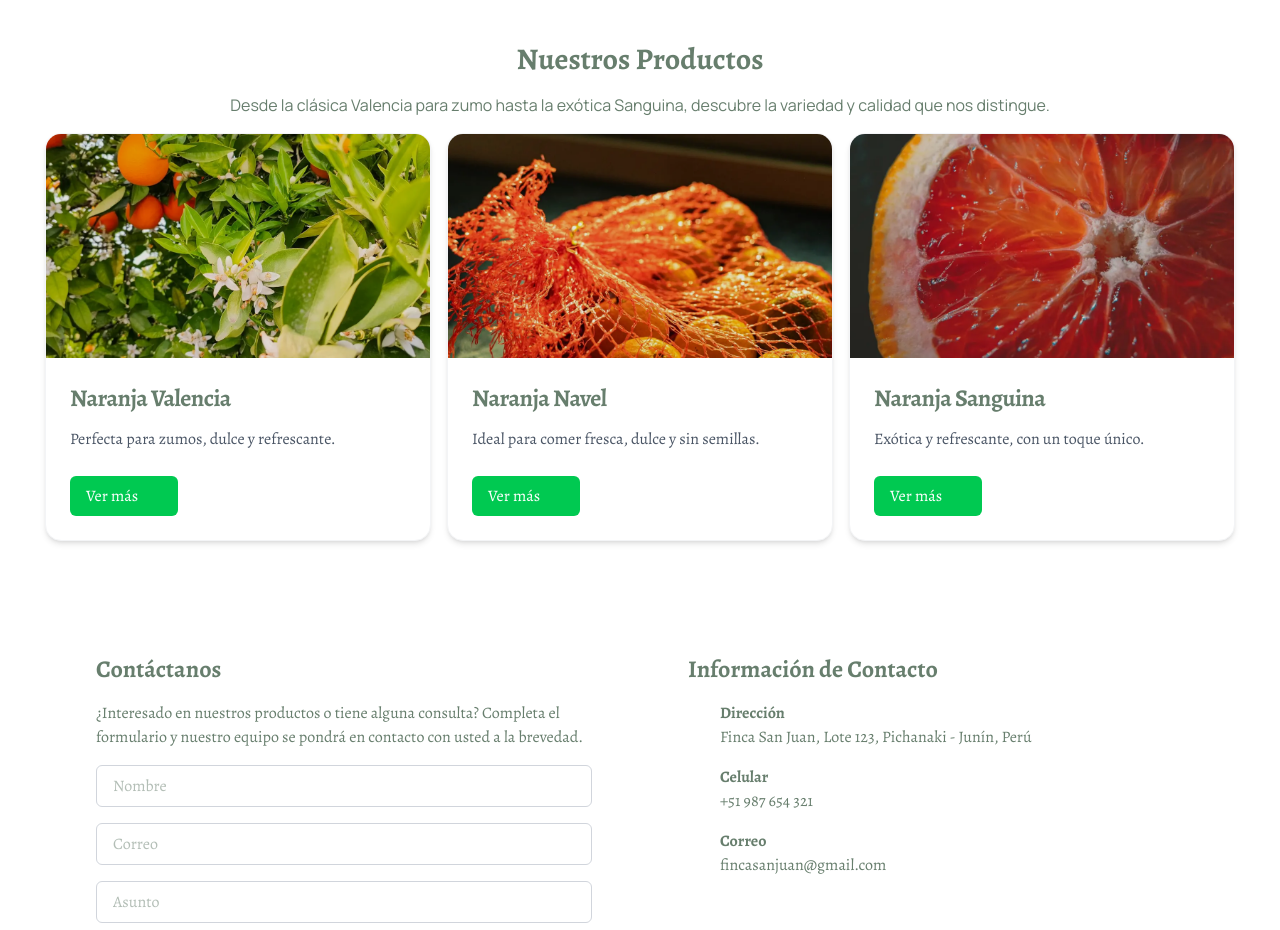
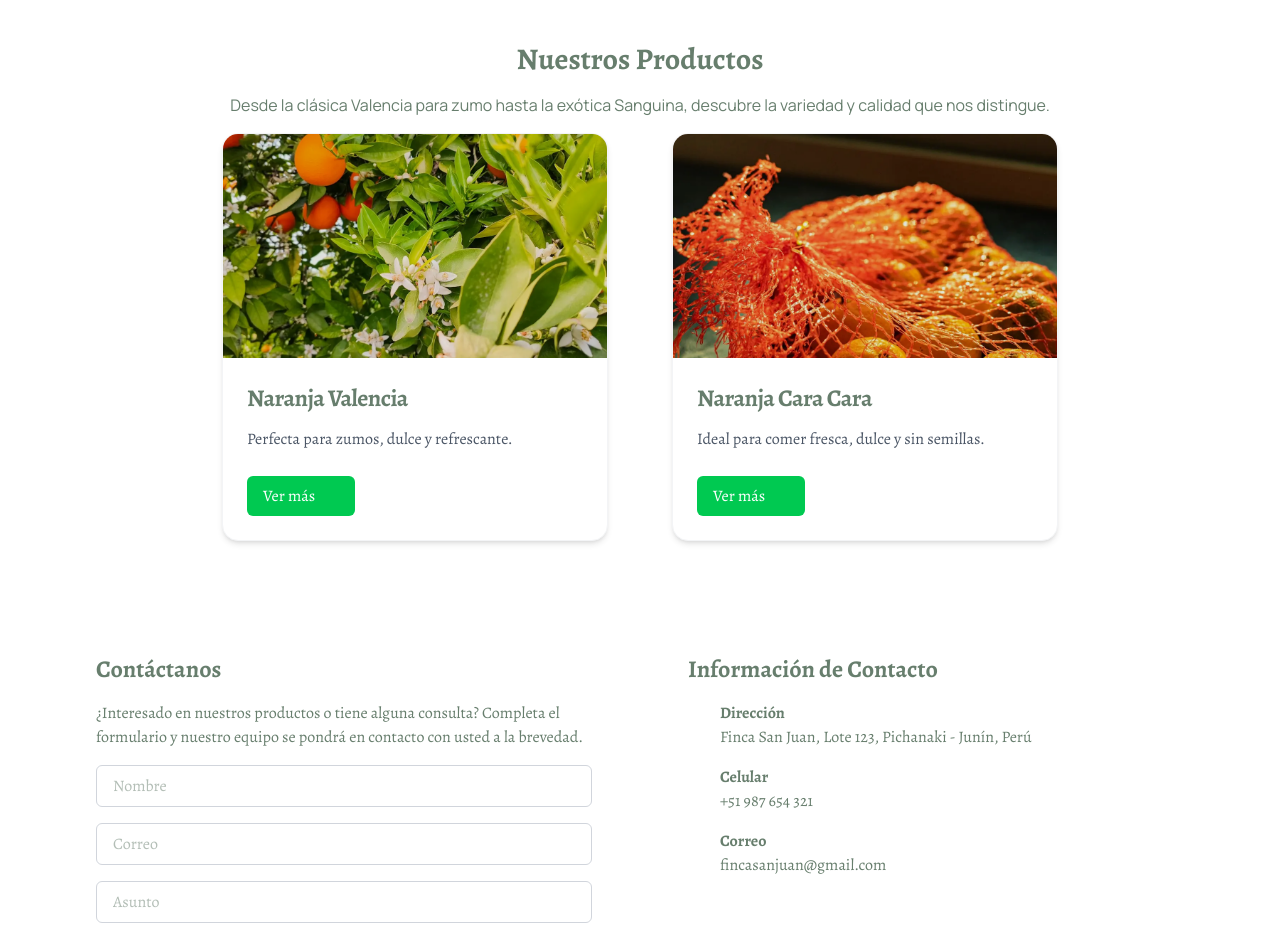
Before and after one commit to esaumorales/agrosanjuan-app, a React (Vite) app: page / in a window 1280 px wide. Shown: the part 840-1770 px from the top of the page. Built offline with nearby package versions, Linux system fonts and the light colour scheme; some icons are missing.

Commit message:
feat: fixed componetns products

```diff
--- a/src/assets/data/products.js
+++ b/src/assets/data/products.js
@@ -14,73 +14,20 @@ const products = [
         "image": NaranjaValenciaImage,
         "category": "Naranjas de Zumo",
         "season": "Finales de primavera a verano",
-        "origin": "Valencia, España"
+        "origin": "Pichanaki, Perú"
     },
     {
         "id": 2,
-        "name": "Naranja Navel",
-        "slug": "naranja-navel",
+        "name": "Naranja Cara Cara",
+        "slug": "naranja-cara-cara",
         "shortDescription": "Ideal para comer fresca, dulce y sin semillas.",
-        "description": "La Naranja Navel es la naranja de mesa por excelencia. Se reconoce fácilmente por su 'ombligo' en la base. Es fácil de pelar, no tiene semillas y su pulpa es firme, jugosa y muy dulce. Perfecta para comer a gajos, en ensaladas o postres.",
+        "description": "La Naranja Cara Cara es una variedad de naranja dulce que se caracteriza por su pulpa de color rosado o rojizo, similar a la sandía. Es una naranja de mesa, fácil de pelar y sin semillas. Su sabor es dulce y refrescante, con notas que recuerdan a la cereza o frutos rojos.",
         "price": 3.00,
         "unit": "kg",
         "image": NaranjaNavelImage,
         "category": "Naranjas de Mesa",
         "season": "Invierno a principio de primavera",
-        "origin": "Valencia, España"
-    },
-    {
-        "id": 3,
-        "name": "Naranja Sanguina",
-        "slug": "naranja-sanguina",
-        "shortDescription": "Exótica y refrescante, con un toque único.",
-        "description": "La Naranja Sanguina destaca por el color rojizo de su pulpa y su jugo, debido a la presencia de antocianinas. Su sabor es más complejo, con notas que recuerdan a la frambuesa o la uva. Es muy apreciada en la gastronomía gourmet y para la elaboración de cócteles y postres sofisticados.",
-        "price": 3.50,
-        "unit": "kg",
-        "image": NaranjaSanguinaImage,
-        "category": "Variedades Exóticas",
-        "season": "Finales de invierno",
-        "origin": "Sicilia (o cultivada localmente)",
-        "stock": "Limitado"
-    },
-    {
-        "id": 4,
-        "name": "Mandarina Clementina",
-        "slug": "mandarina-clementina",
-        "shortDescription": "Pequeña, dulce y fácil de pelar.",
-        "description": "Las Clementinas son las favoritas de los niños por su tamaño pequeño, su piel fácil de retirar y su ausencia de semillas. Son un snack saludable y delicioso, perfecto para llevar a cualquier parte. Su sabor es dulce y aromático.",
-        "price": 2.80,
-        "unit": "kg",
-        "image": "/images/mandarina-clementina.jpg",
-        "category": "Mandarinas",
-        "season": "Otoño e invierno",
-        "origin": "Castellón, España"
-    },
-    {
-        "id": 5,
-        "name": "Limón Verna",
-        "slug": "limon-verna",
-        "shortDescription": "Ácido y aromático, imprescindible en la cocina.",
-        "description": "El Limón Verna es una variedad española clásica, de tamaño grande y piel gruesa. Su zumo es abundante y tiene una acidez equilibrada, ideal para aderezos, bebidas y reposteria. Es un limón de larga conservación.",
-        "price": 1.90,
-        "unit": "kg",
-        "image": "/images/limon-verna.jpg",
-        "category": "Cítricos Ácidos",
-        "season": "Todo el año (principalmente primavera y verano)",
-        "origin": "Murcia, España"
-    },
-    {
-        "id": 6,
-        "name": "Pomelo Star Ruby",
-        "slug": "pomelo-star-ruby",
-        "shortDescription": "Sabor intenso, entre dulce y amargo.",
-        "description": "El Pomelo Star Ruby tiene una pulpa de color rojo intenso y un sabor que equilibra el dulzor con el característico amargor del pomelo. Es muy rico en antioxidantes y vitamina C. Se consume habitualmente en el desayuno, ya sea en jugo o con cuchara.",
-        "price": 2.20,
-        "unit": "kg",
-        "image": "/images/pomelo-star.jpg",
-        "category": "Pomelos",
-        "season": "Invierno y primavera",
-        "origin": "Andalucía, España"
+        "origin": "Pichanaki, Perú"
     }
 ];
 
--- a/src/assets/data/products.json
+++ b/src/assets/data/products.json
@@ -14,68 +14,15 @@
     },
     {
         "id": 2,
-        "name": "Naranja Navel",
-        "slug": "naranja-navel",
+        "name": "Naranja Cara Cara",
+        "slug": "naranja-cara-cara",
         "shortDescription": "Ideal para comer fresca, dulce y sin semillas.",
-        "description": "La Naranja Navel es la naranja de mesa por excelencia. Se reconoce fácilmente por su 'ombligo' en la base. Es fácil de pelar, no tiene semillas y su pulpa es firme, jugosa y muy dulce. Perfecta para comer a gajos, en ensaladas o postres.",
+        "description": "La Naranja Cara Cara es una variedad de naranja dulce que se caracteriza por su pulpa de color rosado o rojizo, similar a la sandía. Es una naranja de mesa, fácil de pelar y sin semillas. Su sabor es dulce y refrescante, con notas que recuerdan a la cereza o frutos rojos.",
         "price": 3.00,
         "unit": "kg",
         "image": "/image/image-produc-2.webp",
         "category": "Naranjas de Mesa",
         "season": "Invierno a principio de primavera",
         "origin": "Valencia, España"
-    },
-    {
-        "id": 3,
-        "name": "Naranja Sanguina",
-        "slug": "naranja-sanguina",
-        "shortDescription": "Exótica y refrescante, con un toque único.",
-        "description": "La Naranja Sanguina destaca por el color rojizo de su pulpa y su jugo, debido a la presencia de antocianinas. Su sabor es más complejo, con notas que recuerdan a la frambuesa o la uva. Es muy apreciada en la gastronomía gourmet y para la elaboración de cócteles y postres sofisticados.",
-        "price": 3.50,
-        "unit": "kg",
-        "image": "/image/image-produc-3.webp",
-        "category": "Variedades Exóticas",
-        "season": "Finales de invierno",
-        "origin": "Sicilia (o cultivada localmente)",
-        "stock": "Limitado"
-    },
-    {
-        "id": 4,
-        "name": "Mandarina Clementina",
-        "slug": "mandarina-clementina",
-        "shortDescription": "Pequeña, dulce y fácil de pelar.",
-        "description": "Las Clementinas son las favoritas de los niños por su tamaño pequeño, su piel fácil de retirar y su ausencia de semillas. Son un snack saludable y delicioso, perfecto para llevar a cualquier parte. Su sabor es dulce y aromático.",
-        "price": 2.80,
-        "unit": "kg",
-        "image": "/images/mandarina-clementina.jpg",
-        "category": "Mandarinas",
-        "season": "Otoño e invierno",
-        "origin": "Castellón, España"
-    },
-    {
-        "id": 5,
-        "name": "Limón Verna",
-        "slug": "limon-verna",
-        "shortDescription": "Ácido y aromático, imprescindible en la cocina.",
-        "description": "El Limón Verna es una variedad española clásica, de tamaño grande y piel gruesa. Su zumo es abundante y tiene una acidez equilibrada, ideal para aderezos, bebidas y reposteria. Es un limón de larga conservación.",
-        "price": 1.90,
-        "unit": "kg",
-        "image": "/images/limon-verna.jpg",
-        "category": "Cítricos Ácidos",
-        "season": "Todo el año (principalmente primavera y verano)",
-        "origin": "Murcia, España"
-    },
-    {
-        "id": 6,
-        "name": "Pomelo Star Ruby",
-        "slug": "pomelo-star-ruby",
-        "shortDescription": "Sabor intenso, entre dulce y amargo.",
-        "description": "El Pomelo Star Ruby tiene una pulpa de color rojo intenso y un sabor que equilibra el dulzor con el característico amargor del pomelo. Es muy rico en antioxidantes y vitamina C. Se consume habitualmente en el desayuno, ya sea en jugo o con cuchara.",
-        "price": 2.20,
-        "unit": "kg",
-        "image": "/images/pomelo-star.jpg",
-        "category": "Pomelos",
-        "season": "Invierno y primavera",
-        "origin": "Andalucía, España"
     }
 ]
--- a/src/components/Products.jsx
+++ b/src/components/Products.jsx
@@ -15,7 +15,7 @@ export default function Products() {
                     Desde la clásica Valencia para zumo hasta la exótica Sanguina, descubre la variedad y calidad que nos distingue.
                 </p>
             </div>
-            <div className="flex flex-row justify-center gap-4 flex-wrap">
+            <div className="flex flex-row justify-center gap-16 flex-wrap">
                 {products.slice(0, 3).map((product) => (
                     <Card
                         key={product.id}
```
